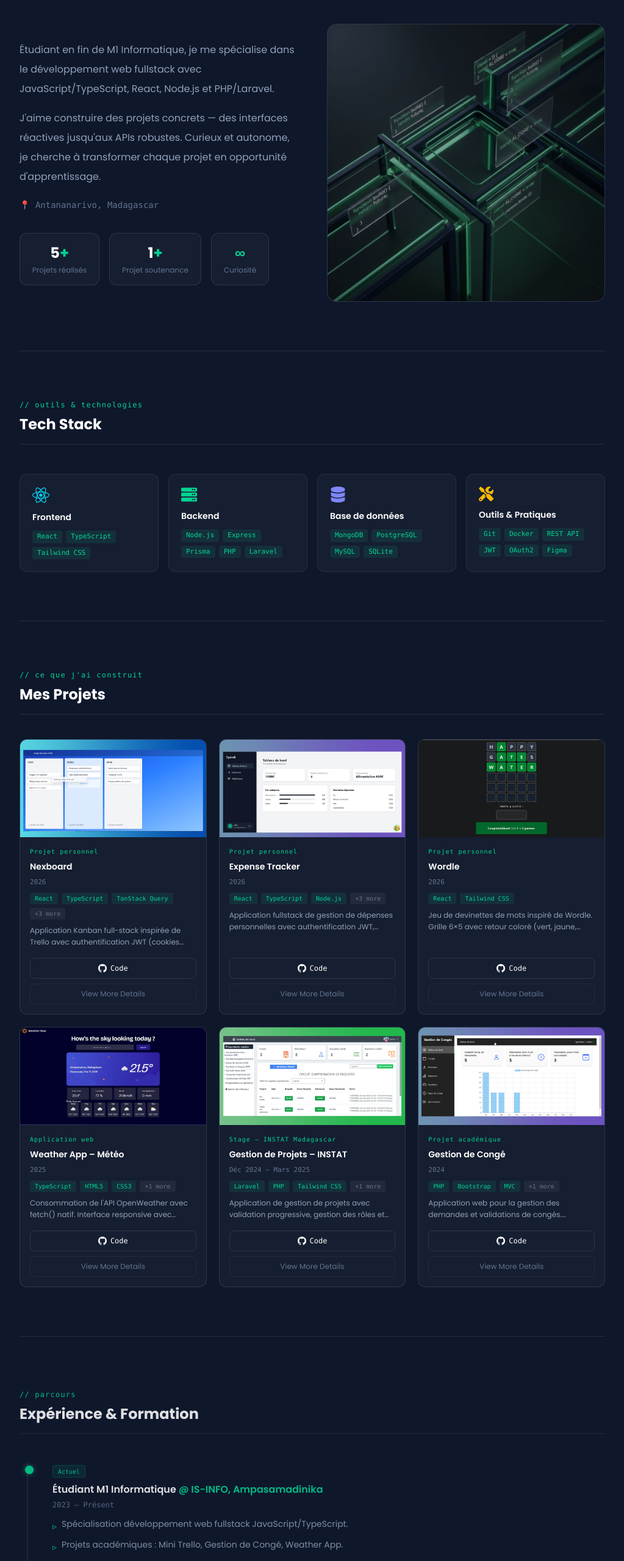
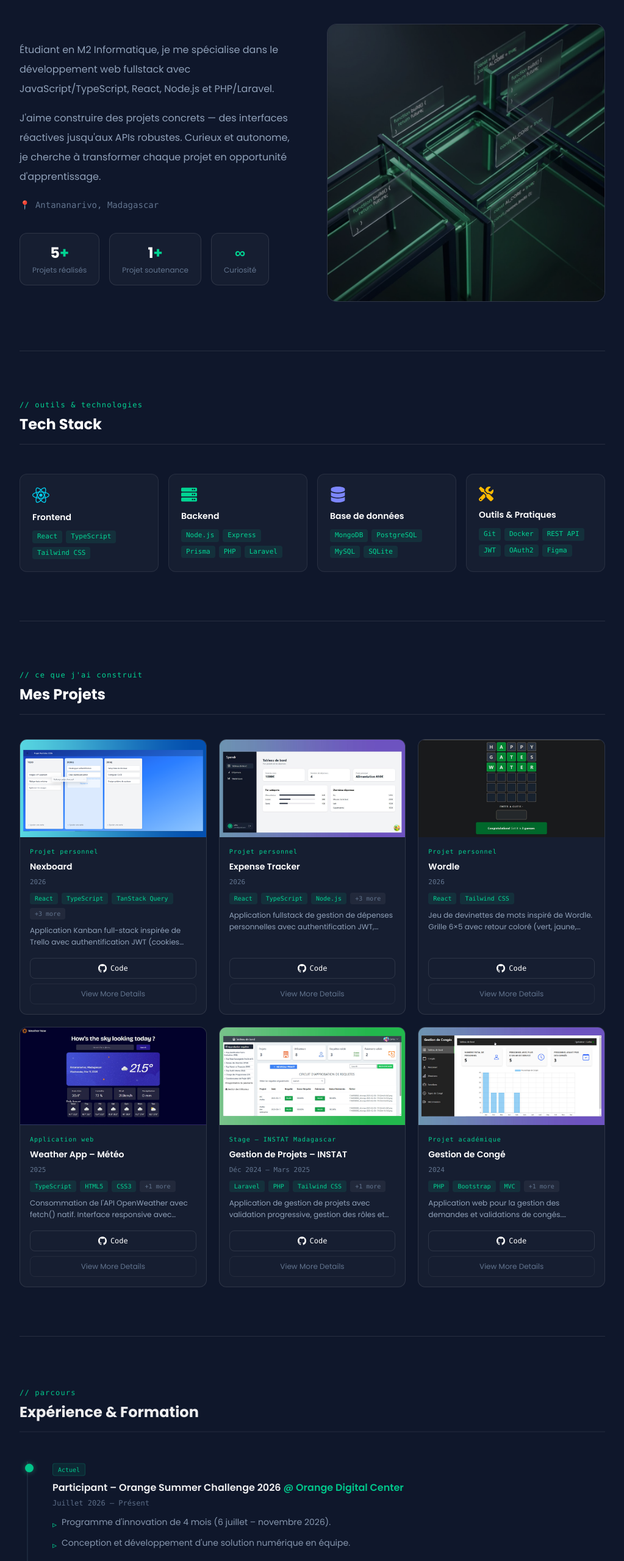
Before and after one commit to razanakoto-carlos/portofolio-next, a React (Vite) app: page / in a window 1280 px wide. Shown: the part 963-3523 px from the top of the page at 61% size, without its empty margins (128-1151 px from the left). Built offline with nearby package versions, Linux system fonts and the light colour scheme.

Commit message:
feat: add Orange Summer Challenge 2026 and update to M2

```diff
--- a/src/components/About.jsx
+++ b/src/components/About.jsx
@@ -25,7 +25,7 @@ export default function About() {
         {/* Texte */}
         <div>
           <p className="text-slate-400 leading-loose mb-4">
-            Étudiant en fin de M1 Informatique, je me spécialise dans le
+            Étudiant en M2 Informatique, je me spécialise dans le
             développement web fullstack avec JavaScript/TypeScript, React,
             Node.js et PHP/Laravel.
           </p>
--- a/src/data/data.js
+++ b/src/data/data.js
@@ -1,6 +1,16 @@
 const experiences = [
   {
-    title: "Étudiant M1 Informatique",
+    title: "Participant – Orange Summer Challenge 2026",
+    company: "Orange Digital Center",
+    dates: "Juillet 2026 – Présent",
+    bullets: [
+      "Programme d'innovation de 4 mois (6 juillet – novembre 2026).",
+      "Conception et développement d'une solution numérique en équipe.",
+    ],
+    current: true,
+  },
+  {
+    title: "Étudiant M2 Informatique",
     company: "IS-INFO, Ampasamadinika",
     dates: "2023 – Présent",
     bullets: [
```
